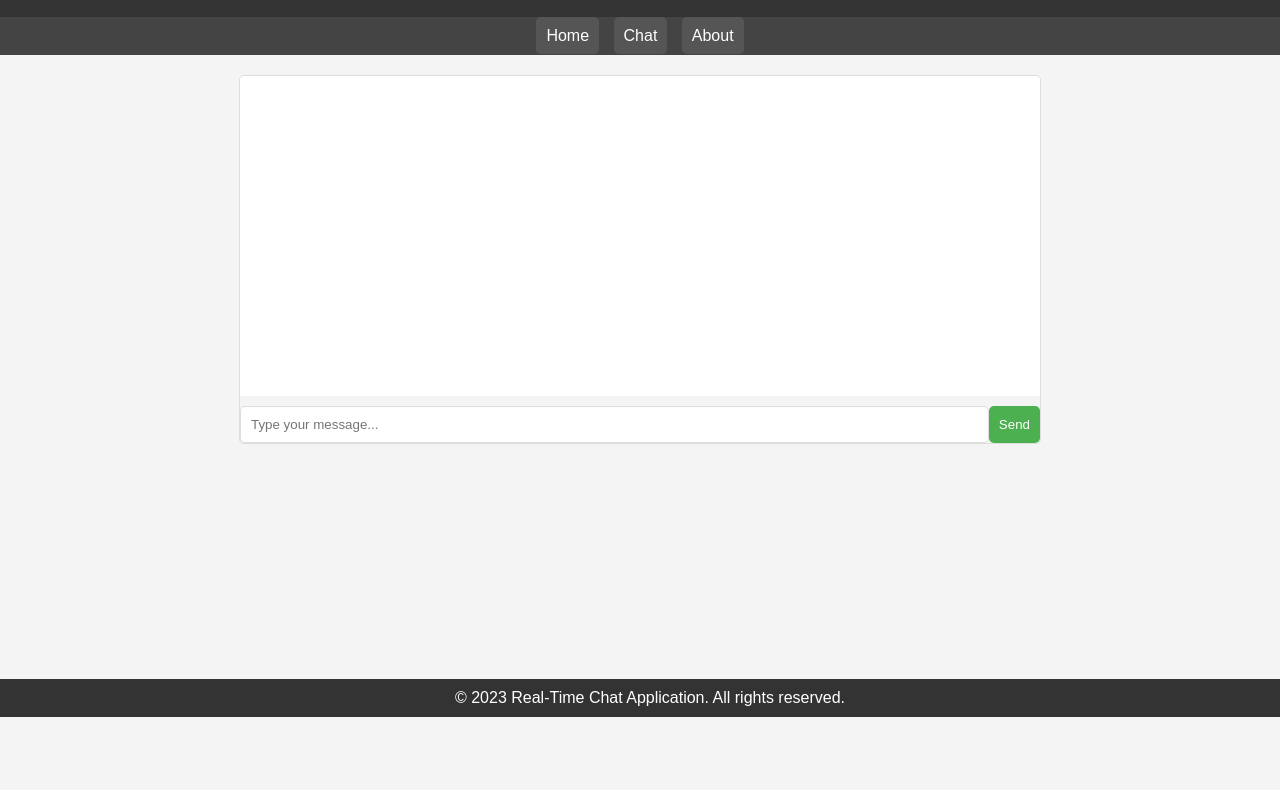
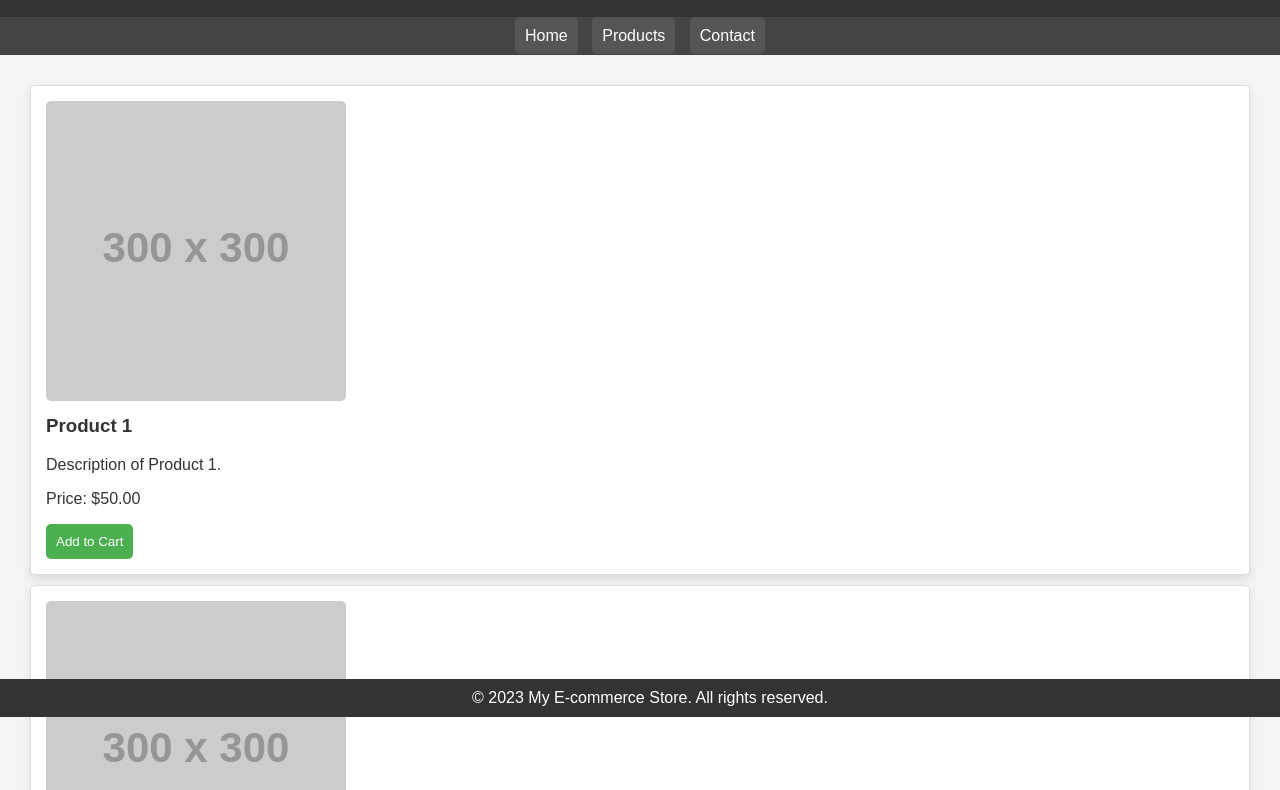
Before and after one commit to jayanth432/jayanth432.github.io, a plain HTML site: page index.html in a window 1280 px wide. Shown: the part 83-873 px from the top of the page. Before the commit the page ends 800 px from the top, so only its background shows below. Drawn offline with Linux system fonts and the light colour scheme; placeholder pictures from the web are drawn by us.

Commit message:
Update index.html

```diff
--- a/index.html
+++ b/index.html
@@ -39,49 +39,27 @@
             padding: 20px;
         }
 
-        .chat-container {
-            max-width: 800px;
-            margin: 0 auto;
+        .product {
             border: 1px solid #ddd;
+            background-color: white;
+            padding: 15px;
+            margin: 10px;
             border-radius: 5px;
-            overflow: hidden;
+            box-shadow: 0 4px 8px rgba(0, 0, 0, 0.1);
         }
 
-        .chat-messages {
-            height: 300px;
-            overflow-y: scroll;
-            padding: 10px;
-            background-color: #fff;
-        }
-
-        .message {
+        .product img {
+            max-width: 100%;
+            height: auto;
+            border-radius: 5px;
             margin-bottom: 10px;
         }
 
-        .message span {
-            font-weight: bold;
+        .product h3 {
+            margin-top: 0;
         }
 
-        .message img {
-            max-width: 100%;
-            height: auto;
-            border-radius: 5px;
-            margin-top: 5px;
-        }
-
-        .input-container {
-            display: flex;
-            margin-top: 10px;
-        }
-
-        .message-input {
-            flex: 1;
-            padding: 10px;
-            border: 1px solid #ddd;
-            border-radius: 5px;
-        }
-
-        .send-button {
+        .button {
             background-color: #4CAF50;
             color: white;
             padding: 10px;
@@ -100,57 +78,44 @@
             width: 100%;
         }
     </style>
-    <title>Real-Time Chat Application</title>
+    <title>E-commerce Shopping Site</title>
 </head>
 <body>
 
     <header>
-        <h1>Real-Time Chat Application</h1>
+        <h1>My E-commerce Store</h1>
     </header>
 
     <nav>
         <a href="#">Home</a>
-        <a href="#">Chat</a>
-        <a href="#">About</a>
+        <a href="#">Products</a>
+        <a href="#">Contact</a>
     </nav>
 
     <section>
-        <div class="chat-container">
-            <div class="chat-messages" id="chatMessages">
-                <!-- Chat messages will appear here -->
-            </div>
-            <div class="input-container">
-                <input type="text" class="message-input" id="messageInput" placeholder="Type your message...">
-                <button class="send-button" onclick="sendMessage()">Send</button>
-            </div>
+        <div class="product">
+            <img src="https://via.placeholder.com/300" alt="Product Image">
+            <h3>Product 1</h3>
+            <p>Description of Product 1.</p>
+            <p>Price: $50.00</p>
+            <button class="button">Add to Cart</button>
         </div>
+
+        <div class="product">
+            <img src="https://via.placeholder.com/300" alt="Product Image">
+            <h3>Product 2</h3>
+            <p>Description of Product 2.</p>
+            <p>Price: $75.00</p>
+            <button class="button">Add to Cart</button>
+        </div>
+
+        <!-- Add more products as needed -->
+
     </section>
 
     <footer>
-        &copy; 2023 Real-Time Chat Application. All rights reserved.
+        &copy; 2023 My E-commerce Store. All rights reserved.
     </footer>
-
-    <script>
-        function sendMessage() {
-            const messageInput = document.getElementById('messageInput');
-            const chatMessages = document.getElementById('chatMessages');
-
-            const message = messageInput.value.trim();
-
-            if (message !== '') {
-                const newMessage = document.createElement('div');
-                newMessage.classList.add('message');
-                newMessage.innerHTML = `<span>User:</span> ${message}`;
-                chatMessages.appendChild(newMessage);
-
-                // Clear the input field after sending the message
-                messageInput.value = '';
-
-                // Scroll to the bottom to show the latest message
-                chatMessages.scrollTop = chatMessages.scrollHeight;
-            }
-        }
-    </script>
 
 </body>
 </html>
```
